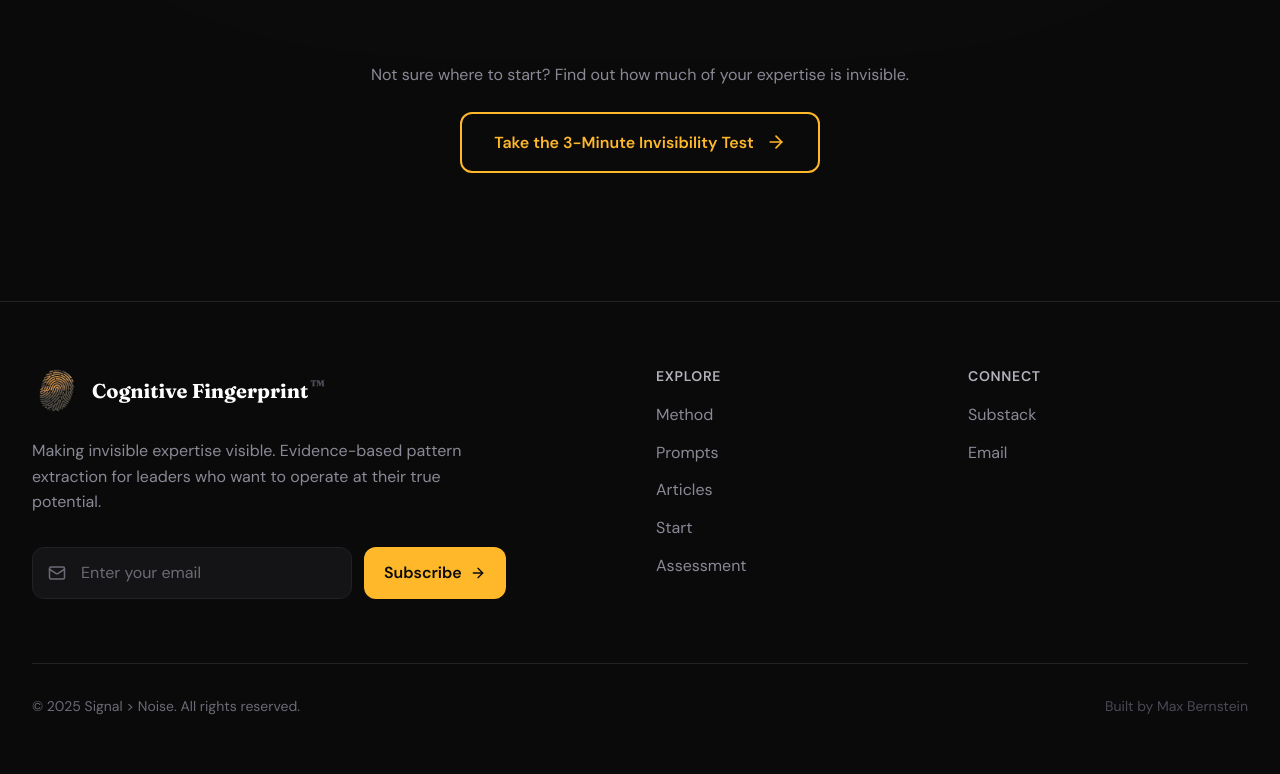
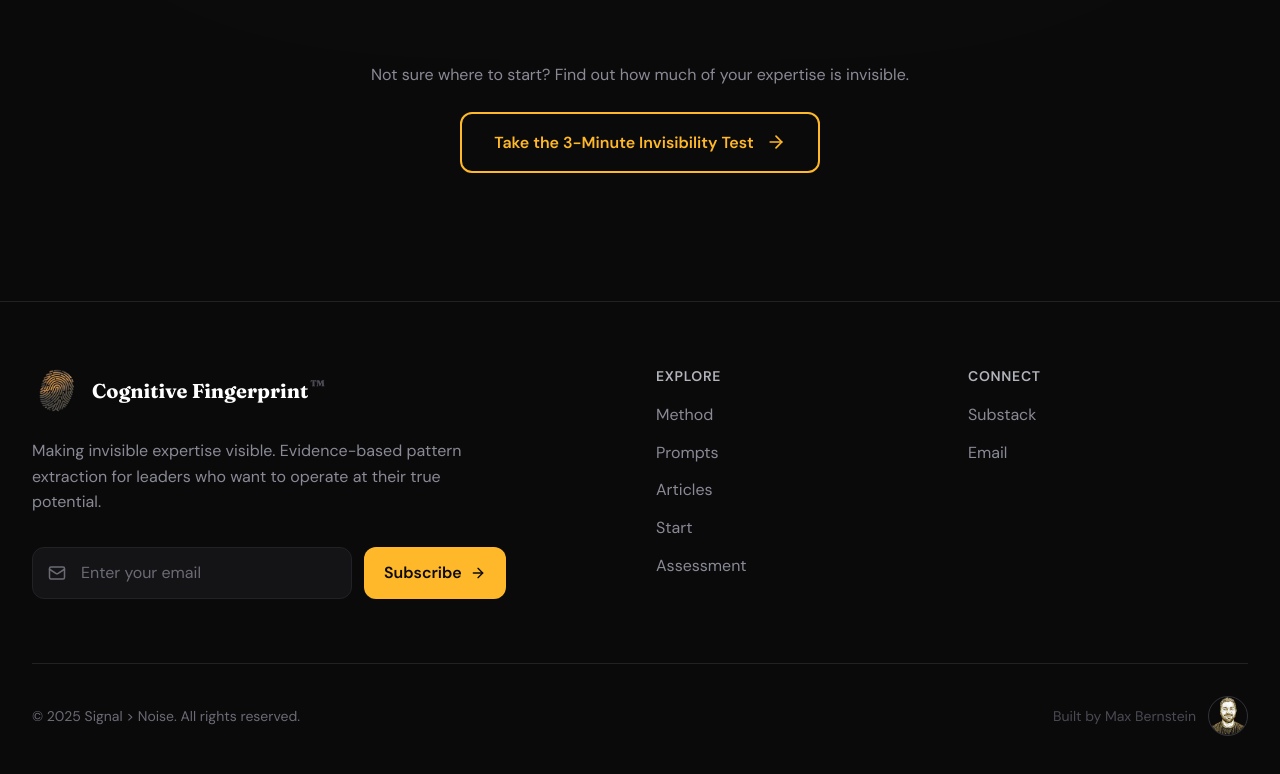
Before and after one commit to bernsmp/cf-landing-page, a Next.js app: page / in a window 1280 px wide. Shown: the part 5851-6625 px from the top of the page. Built offline with nearby package versions, Linux system fonts and the light colour scheme.

Commit message:
Add Max headshot to footer

```diff
--- a/components/layout/Footer.tsx
+++ b/components/layout/Footer.tsx
@@ -122,9 +122,18 @@ export const Footer = () => {
           <p className="text-[var(--grey-500)] text-sm">
             © 2025 Signal {'>'} Noise. All rights reserved.
           </p>
-          <p className="text-[var(--grey-600)] text-sm">
-            Built by Max Bernstein
-          </p>
+          <div className="flex items-center gap-3">
+            <p className="text-[var(--grey-600)] text-sm">
+              Built by Max Bernstein
+            </p>
+            <Image
+              src="/maxcf.png"
+              alt="Max Bernstein"
+              width={40}
+              height={40}
+              className="rounded-full border border-[var(--grey-700)]"
+            />
+          </div>
         </div>
       </div>
     </footer>
```
